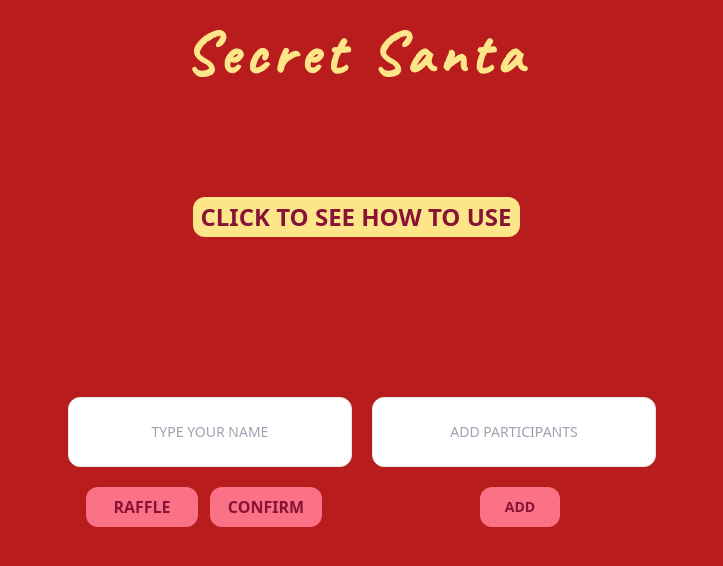
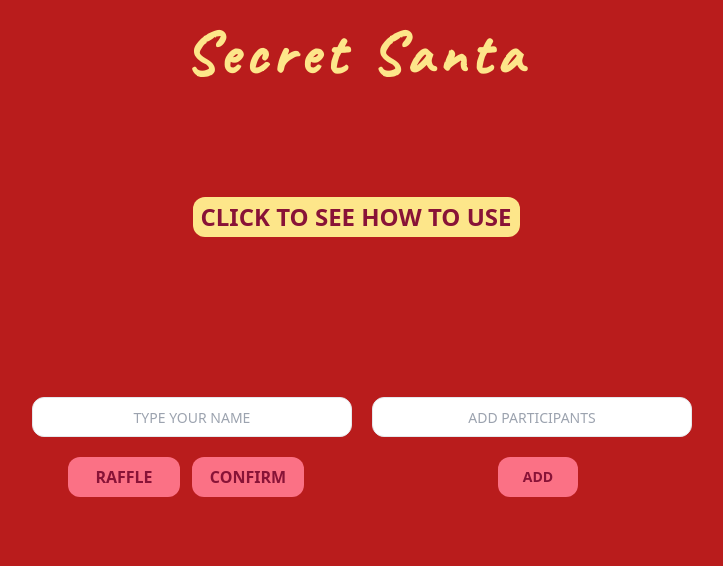
Before and after one commit to viniciusnd/secret-santa, a React (Vite) app: page / in a window 1280 px wide. Shown: the top 566 px of the page, without its empty margins (284-1007 px from the left). Built offline with nearby package versions, Linux system fonts and the light colour scheme; a web font is replaced by a local one.

Commit message:
adding new dimensions

```diff
--- a/src/AddInput.jsx
+++ b/src/AddInput.jsx
@@ -2,6 +2,6 @@ import './index.css'
 
 export default function AddInput () {
     return (
-        <input type="text" id="addInput" className="border rounded-xl text-center text-sm uppercase px-0.5 py-1 md:px-10 md:py-6 mr-3" placeholder="Add participants" />
+        <input type="text" id="addInput" className="border rounded-xl text-center text-sm uppercase w-30 md:w-80 h-10 md:h-10 mr-3" placeholder="Add participants" />
     )
 }
--- a/src/ConfirmPlayInput.jsx
+++ b/src/ConfirmPlayInput.jsx
@@ -3,6 +3,6 @@ import './index.css'
 
 export default function ConfirmPlayInput() {
     return (
-        <input type="text" id="confirmPlayInput" className="border rounded-xl text-center text-sm uppercase px-0.5 py-1 md:px-10 md:py-6 ml-3" placeholder="Type your name"/>
+        <input type="text" id="confirmPlayInput" className="border rounded-xl text-center text-sm uppercase w-30 md:w-80 h-10 md:h-10 ml-3" placeholder="Type your name"/>
     )
 }
```
